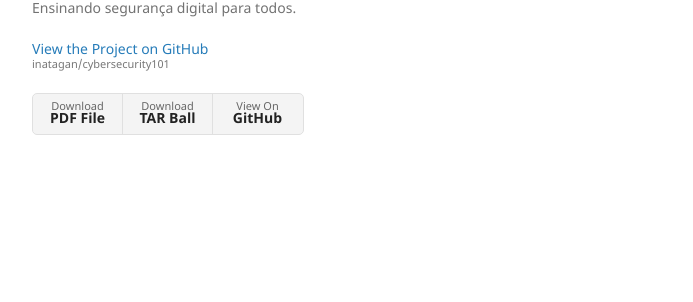
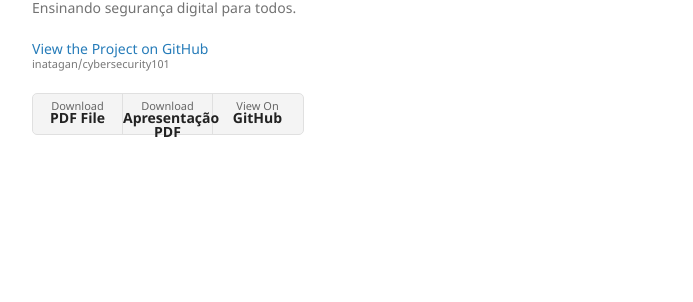
Before and after one commit to inatagan/cybersecurity101, a Jekyll site: the page built from another-page.md, in a window 1280 px wide. Shown: the part 316-618 px from the top of the page, without its empty margins (178-871 px from the left). Built offline with Jekyll 4.4.1, drawn with Linux system fonts in a browser that asks for light colours; our own code applies the rules of GitHub Pages for plain Markdown files.

Commit message:
add apresentacao

```diff
--- a/_layouts/default.html
+++ b/_layouts/default.html
@@ -34,7 +34,7 @@
         {% if site.show_downloads %}
         <ul class="downloads">
           <li><a href="https://github.com/inatagan/cybersecurity101/blob/main/assets/ext1_vpn.pdf?raw=true">Download <strong>PDF File</strong></a></li>
-          <li><a href="{{ site.github.tar_url }}">Download <strong>TAR Ball</strong></a></li>
+          <li><a href="https://github.com/inatagan/cybersecurity101/blob/main/assets/06-VPNs_Apresentacao_EXT1.pdf?raw=true">Download <strong>Apresentação PDF</strong></a></li>
           <li><a href="{{ site.github.repository_url }}">View On <strong>GitHub</strong></a></li>
         </ul>
         {% endif %}
```
Also changed, not shown: index.md (+1 -0 lines), 1 other file.
